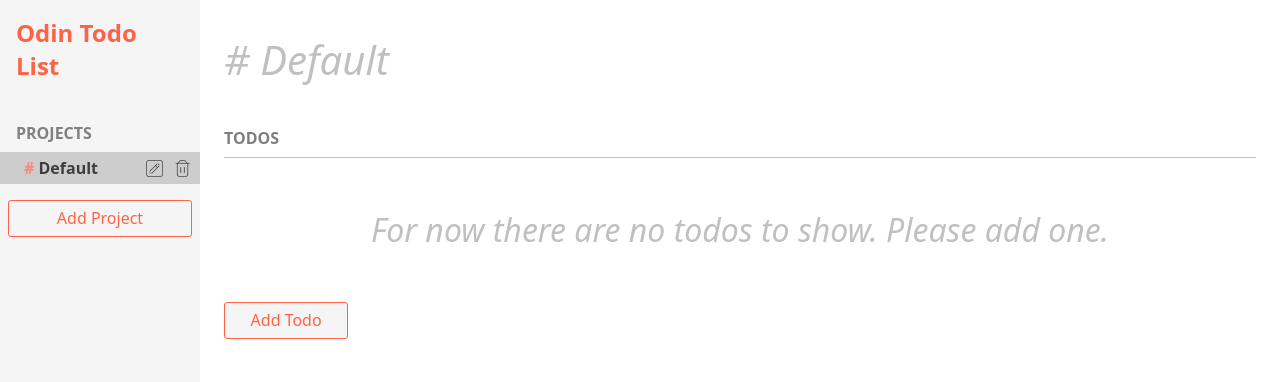
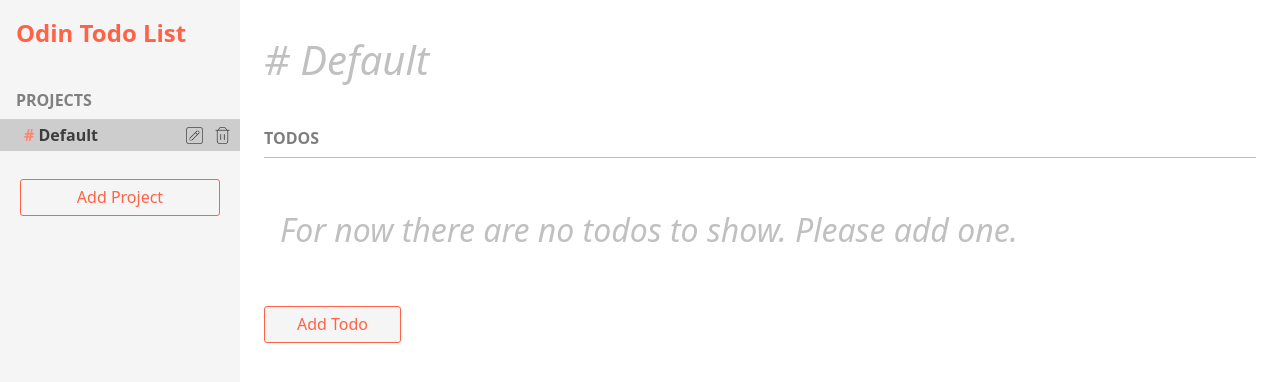
Before and after one commit to rimanz/odin-todo-list, a website built with webpack: page src/template.html in a window 1280 px wide. Built offline with nearby package versions, Linux system fonts and the light colour scheme.

Commit message:
refactor: update styles for project view and sidebar

```diff
--- a/src/styles/projectView.css
+++ b/src/styles/projectView.css
@@ -34,7 +34,9 @@
 
 .todo-list {
   display: flex;
-  flex-direction: column;
+  flex-wrap: wrap;
+  justify-content: space-between;
+  column-gap: 1rem;
   padding-block: 1rem;
 }
 
@@ -54,7 +56,8 @@
   text-align: center;
   background-color: whitesmoke;
   color: tomato;
-  padding: 0.4rem 1.6rem;
+  padding: 0.4rem 2rem;
+  margin-block: 0.25rem;
   border: 1px solid;
   border-radius: 3px;
   outline-color: tomato;
--- a/src/styles/sidebar.css
+++ b/src/styles/sidebar.css
@@ -2,7 +2,7 @@
   display: flex;
   flex-direction: column;
   justify-content: stretch;
-  flex-basis: 200px;
+  flex-basis: 15rem;
   flex-shrink: 0;
   background-color: whitesmoke;
 }
@@ -125,8 +125,9 @@
   text-align: center;
   background-color: whitesmoke;
   color: tomato;
+  width: 12.5rem;
   padding-block: 0.4rem;
-  margin: 0 0.5rem;
+  margin: 0.75rem auto;
   border: 1px solid;
   border-radius: 3px;
   outline-color: tomato;
```
